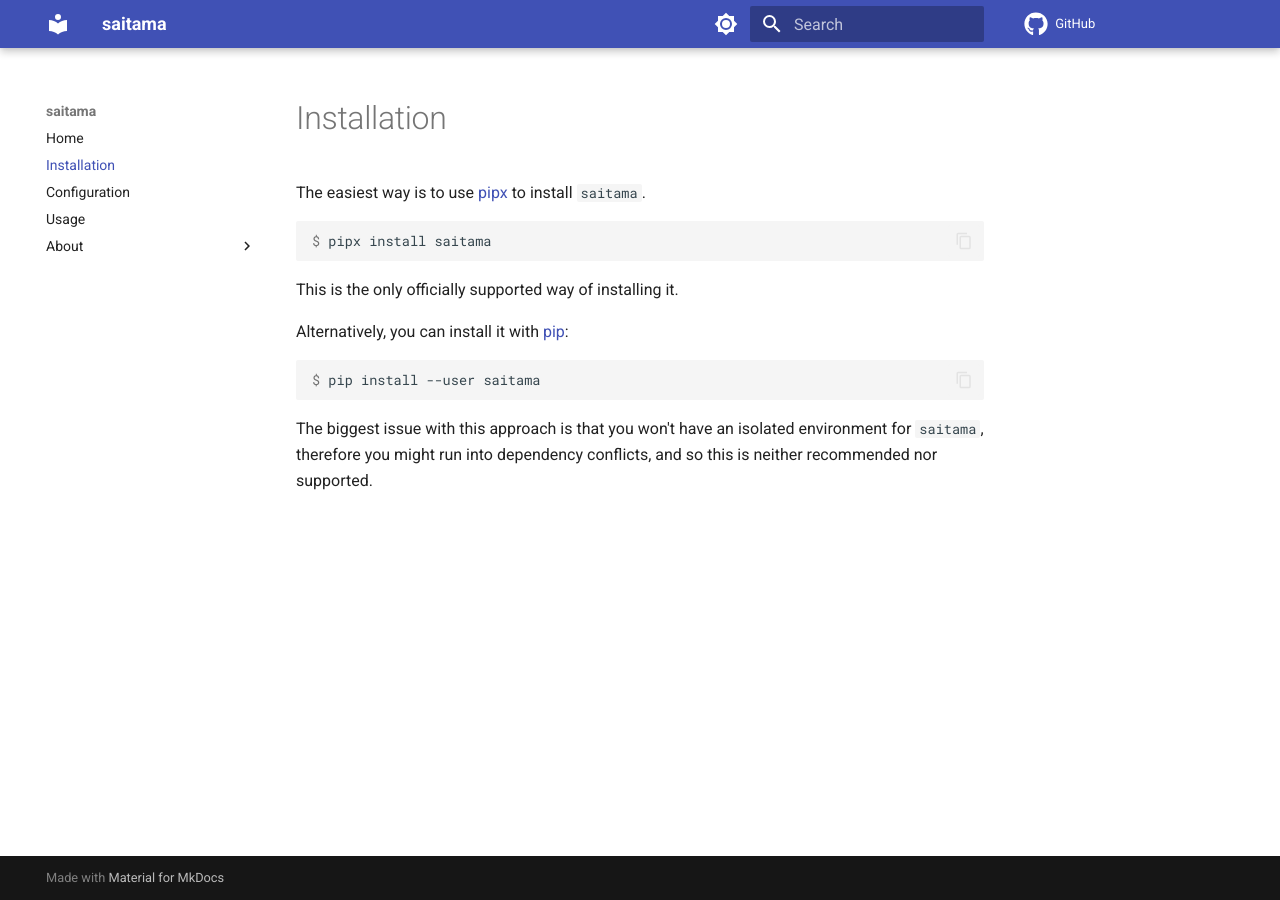
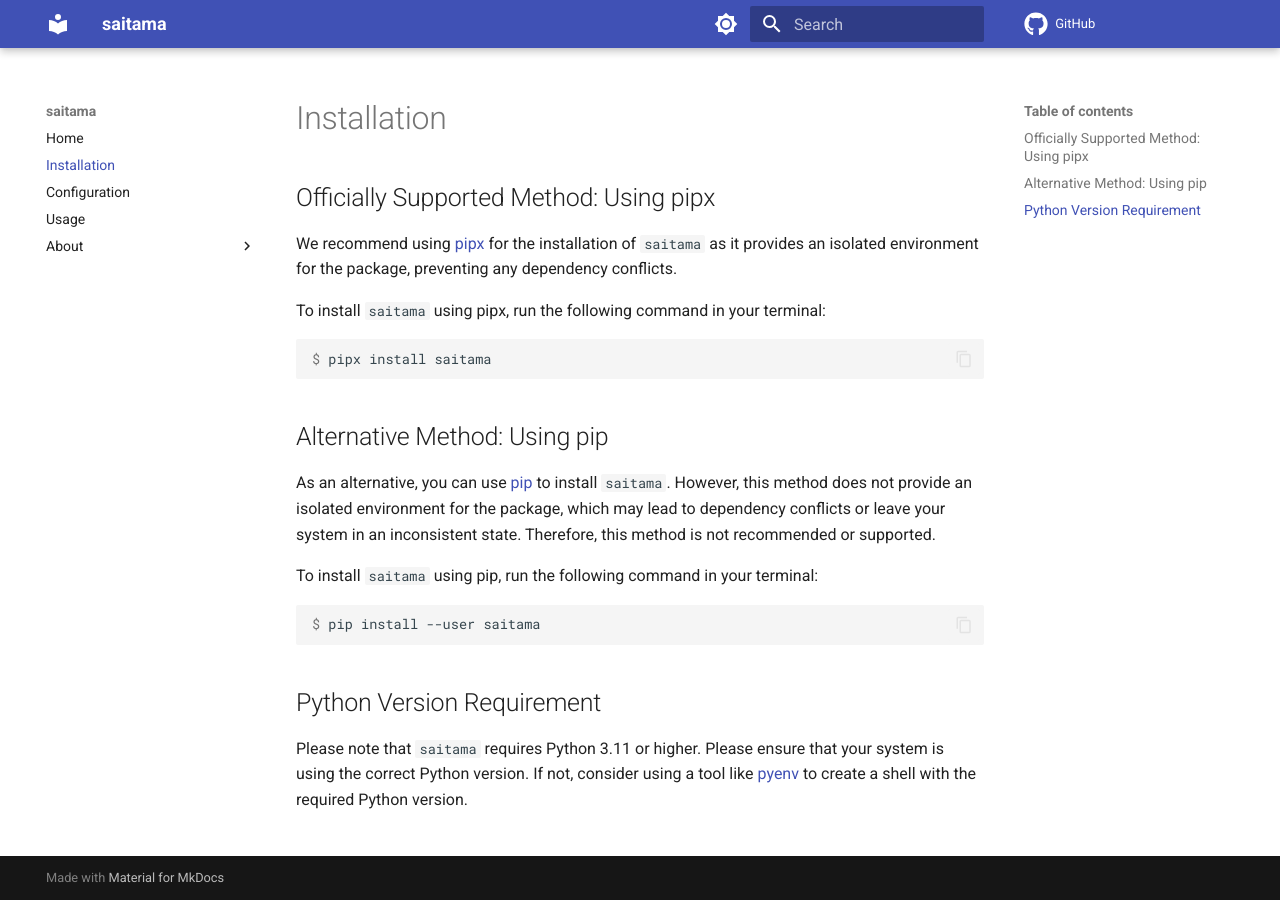
Before and after one commit to spapanik/saitama, an MkDocs documentation site: the page built from docs/installation.md, in a window 1280 px wide. Built offline with MkDocs 1.6.1 and Material for MkDocs 9.7.7, drawn with Linux system fonts in a browser that asks for light colours; comment, search, counter and statistics services are not loaded.

Commit message:
📚 Improve documentation

````diff
--- a/docs/installation.md
+++ b/docs/installation.md
@@ -1,22 +1,35 @@
 # Installation
 
-The easiest way is to use [pipx] to install `saitama`.
+## Officially Supported Method: Using pipx
+
+We recommend using [pipx] for the installation of `saitama` as it provides
+an isolated environment for the package, preventing any dependency conflicts.
+
+To install `saitama` using pipx, run the following command in your terminal:
 
 ```console
 $ pipx install saitama
 ```
 
-This is the only officially supported way of installing it.
+## Alternative Method: Using pip
 
-Alternatively, you can install it with [pip]:
+As an alternative, you can use [pip] to install `saitama`.
+However, this method does not provide an isolated environment for the package,
+which may lead to dependency conflicts or leave your system in an inconsistent state.
+Therefore, this method is not recommended or supported.
+
+To install `saitama` using pip, run the following command in your terminal:
 
 ```console
 $ pip install --user saitama
 ```
 
-The biggest issue with this approach is that you won't have an isolated
-environment for `saitama`, therefore you might run into dependency
-conflicts, and so this is neither recommended nor supported.
+## Python Version Requirement
+
+Please note that `saitama` requires Python 3.11 or higher. Please ensure
+that your system is using the correct Python version. If not,
+consider using a tool like [pyenv] to create a shell with the required Python version.
 
 [pip]: https://pip.pypa.io/en/stable/
 [pipx]: https://pypa.github.io/pipx/
+[pyenv]: https://github.com/pyenv/pyenv
````
Also changed, not shown: 1 other file.
